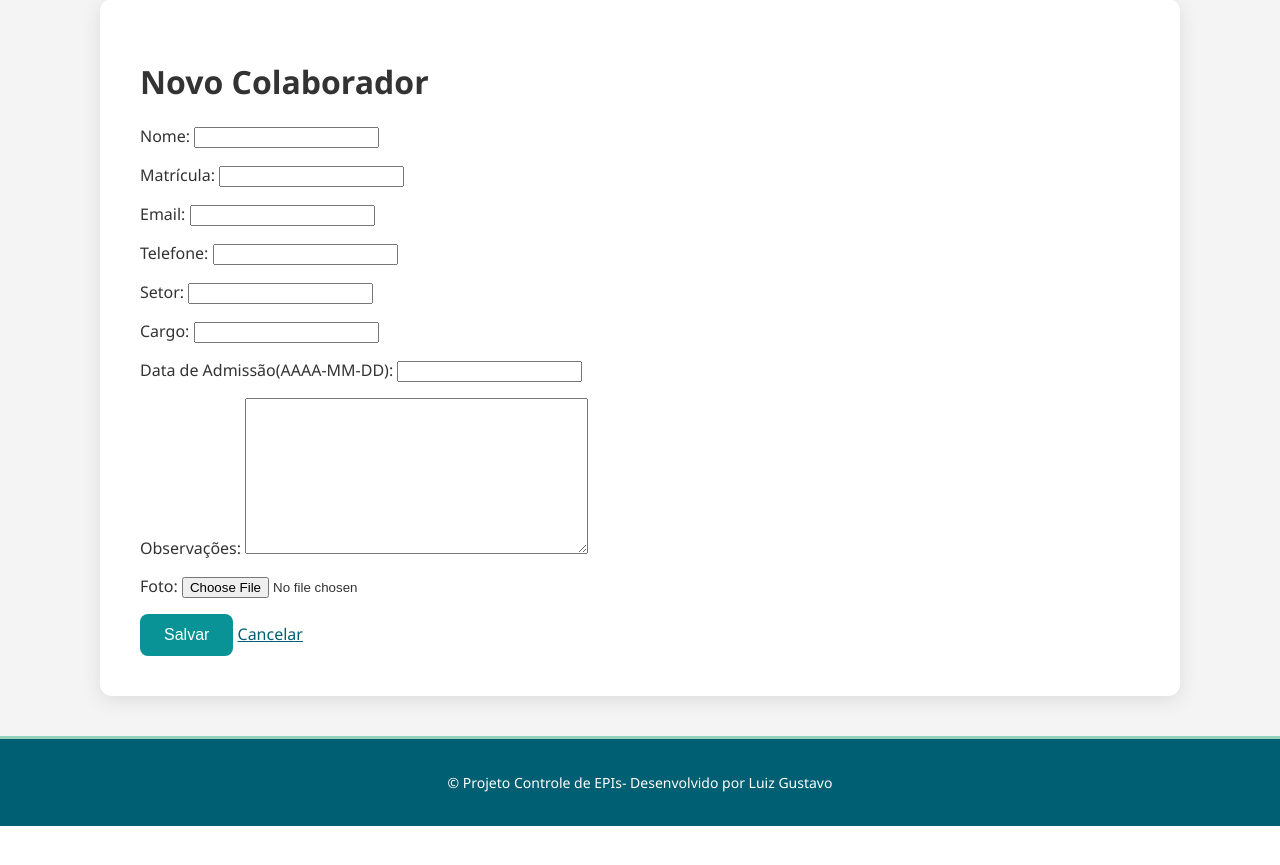
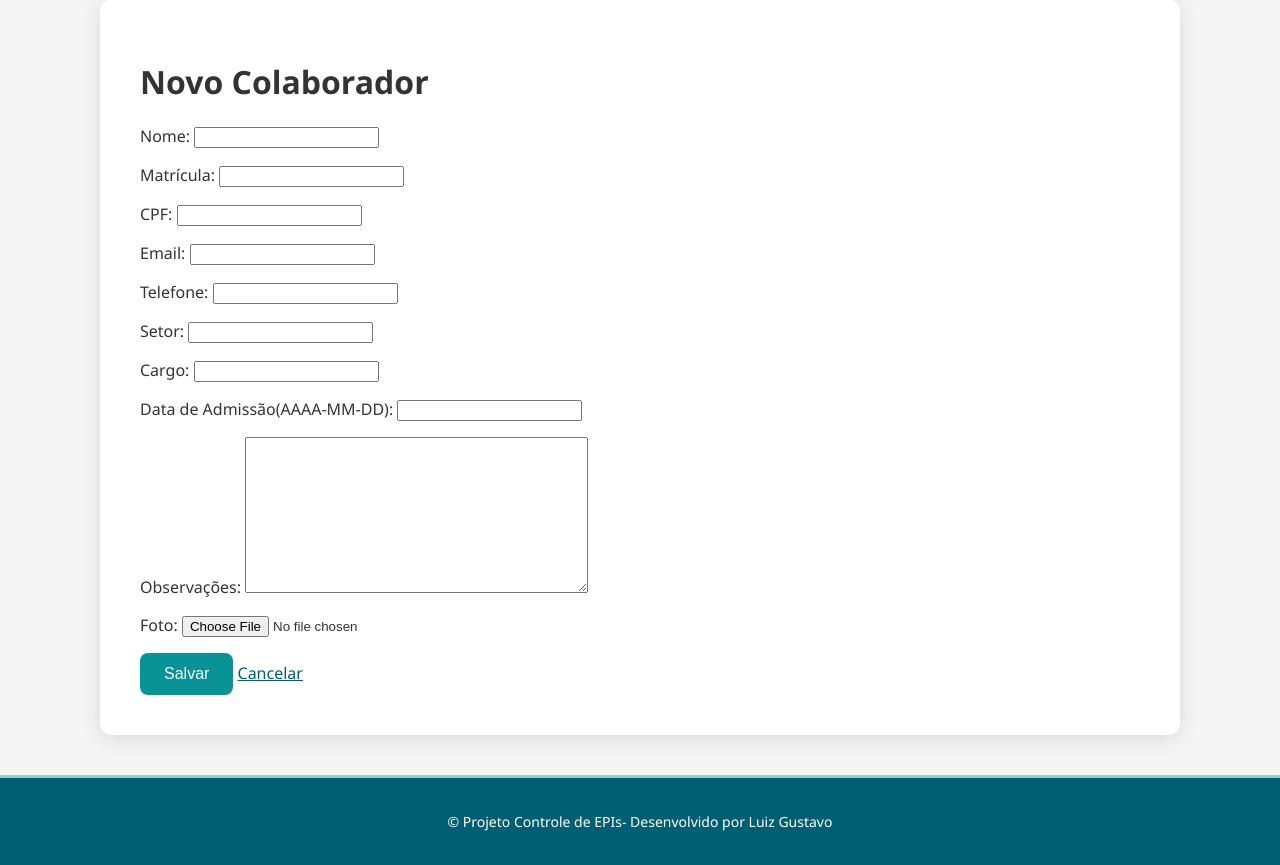
Before and after one commit to LUIZSPEZIA/EPI-System-main, a Django app: page /colaboradores/novo/ in a window 1280 px wide. Shown: the part 220-1085 px from the top of the page. Before the commit the page ends 1046 px from the top, so only its background shows below. Run offline with Django 4.2, Linux system fonts and the light colour scheme; the visitor is signed in with stand-in values (Sample User, id 1).

Commit message:
inclusão do campo cpf no cadastro de colaboradores

```diff
--- a/apps/colaboradores/models.py
+++ b/apps/colaboradores/models.py
@@ -3,6 +3,7 @@ from django.db import models
 class Colaborador(models.Model):
     nome = models.CharField(max_length=120)
     matricula = models.CharField(max_length=14, unique=True)
+    cpf = models.CharField(max_length=11, unique=True,blank=True)
     setor = models.CharField(max_length=80)
     email = models.EmailField(blank=True)
     telefone = models.CharField(max_length=20, blank=True)
--- a/apps/colaboradores/templates/colaboradores/form.html
+++ b/apps/colaboradores/templates/colaboradores/form.html
@@ -20,6 +20,7 @@
       {% csrf_token %}
       <p><label for="id_nome">Nome:</label> {{ form.nome }}</p>
       <p><label for="id_matricula">Matrícula:</label> {{ form.matricula }}</p>
+      <p><label for="id_cpf">CPF:</label> {{ form.cpf}}</p>
       <p><label for="id_email">Email:</label> {{ form.email }}</p>
       <p><label for="id_telefone">Telefone:</label> {{ form.telefone }}</p>
       <p><label for="id_setor">Setor:</label> {{ form.setor }}</p>
--- a/apps/colaboradores/templates/colaboradores/lista.html
+++ b/apps/colaboradores/templates/colaboradores/lista.html
@@ -16,6 +16,7 @@
     <td>{{ colaborador.id }}</td>
     <td>{{ colaborador.nome }}</td>
     <td>{{ colaborador.matricula }}</td>
+    <td>{{ colaborador.cpf }}</td>
     <td>{{ colaborador.setor }}</td>
     <td>
       {% if colaborador.foto_colaborador %}
--- a/apps/colaboradores/views.py
+++ b/apps/colaboradores/views.py
@@ -20,13 +20,13 @@ class ColaboradorList(LoginRequiredMixin,ListView):
 
 class ColaboradorCreate(LoginRequiredMixin,CreateView):
     model = Colaborador
-    fields = ['nome', 'matricula', 'setor','cargo','email','telefone','data_admissao','observacoes','foto_colaborador']
+    fields = ['nome', 'matricula', 'cpf', 'setor','cargo','email','telefone','data_admissao','observacoes','foto_colaborador']
     success_url = reverse_lazy('colaboradores:lista')
     template_name = 'colaboradores/form.html'
 
 class ColaboradorUpdate(LoginRequiredMixin,UpdateView):
     model = Colaborador
-    fields = ['nome', 'matricula', 'setor', 'cargo','email','telefone','data_admissao','observacoes','foto_colaborador']
+    fields = ['nome', 'matricula', 'cpf', 'setor', 'cargo','email','telefone','data_admissao','observacoes','foto_colaborador']
     success_url = reverse_lazy('colaboradores:lista')
     template_name = 'colaboradores/form.html'
 
```
Also changed, not shown: apps/colaboradores/migrations/0004_colaborador_cpf.py (added), media/colaboradores/fotos/Imagem_do_WhatsApp_de_2025-09-30_às_09.34.21_7ca1da7e.jpg (added), media/colaboradores/fotos/kisspng-warning-sign-triangle-clip-art-hazard_vJYvnKx.7652799515616511192724.png (added).
